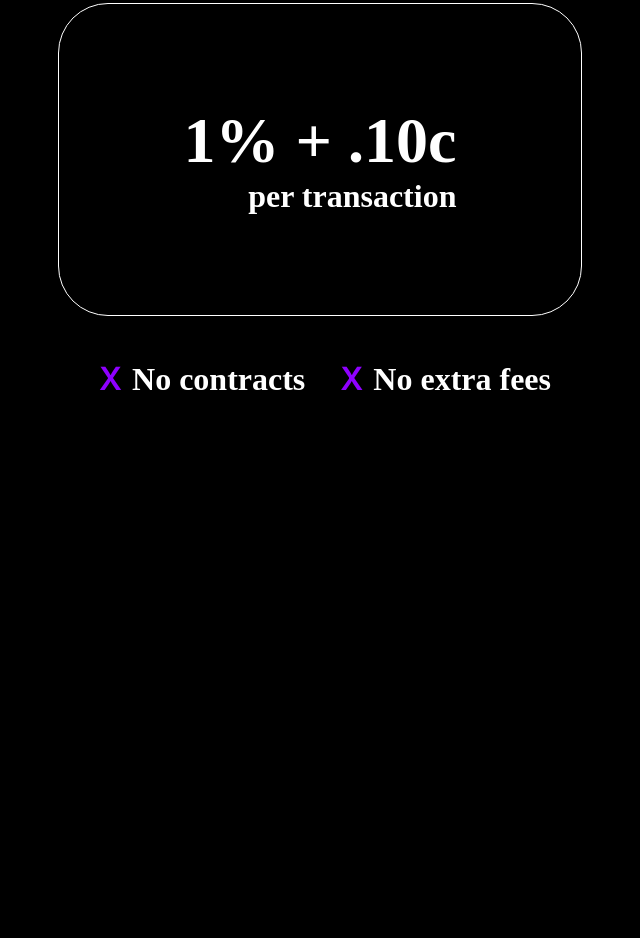
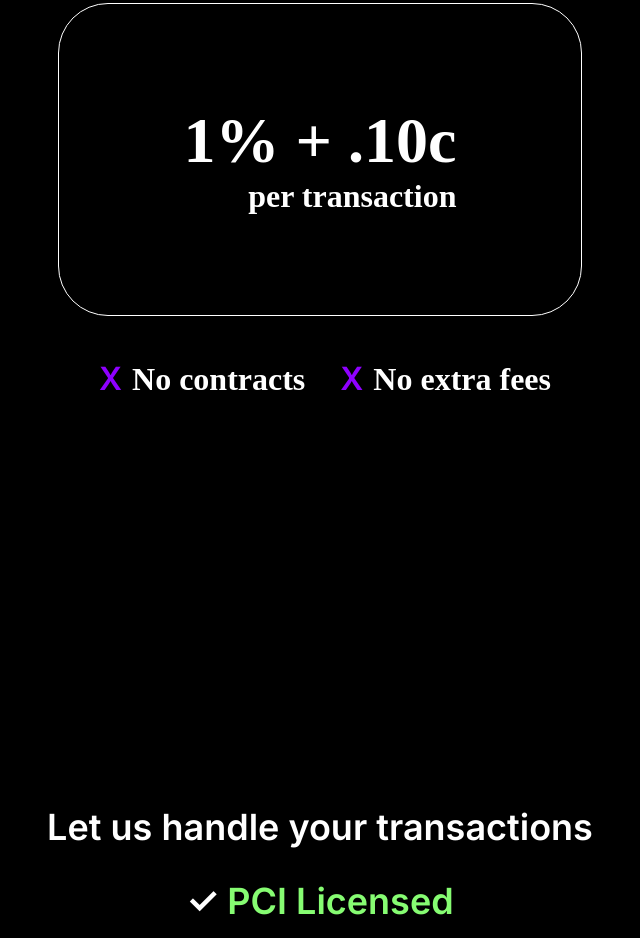
Before and after one commit to ZuesSSSSS/Zinzo, an Astro site: page / in a window 1280 px wide. Shown: the part 981-1919 px from the top of the page, without its empty margins (320-960 px from the left). Before the commit the page ends 1421 px from the top, so only its background shows below. Built offline with nearby package versions, Linux system fonts and the light colour scheme; Astro itself is replaced by a stand-in of ours.

Commit message:
Added visual of licensing

```diff
--- /dev/null
+++ b/src/components/ListLicensing.astro
@@ -0,0 +1,31 @@
+---
+---
+<div class='LicenseContainer'>
+	<h4>Let us handle your transactions</h4>
+	<h4>✓ <a class='greenText'>PCI Licensed</a></h4>
+</div>
+
+<style>
+	@media (max-width: 500px) {
+		.LicenseContainer h4 {
+			font-size: 24px !important;
+		}
+	}
+	.LicenseContainer {
+		display: flex;
+		justify-content: center;
+		align-items: center;
+		flex-direction: column;
+		font-family: 'Inter', sans-serif;
+		margin-top: 350px;
+
+	}
+	.LicenseContainer h4 {
+		color: white;
+		font-size: 36px;
+		margin: 15px;
+	}
+	.greenText {
+		color: #86FC72;
+	}
+</style>
--- a/src/pages/index.astro
+++ b/src/pages/index.astro
@@ -3,6 +3,7 @@ import Layout from '../layouts/Layout.astro';
 import Nav from '../components/Nav.astro';
 import Hero from '../components/Hero.astro';
 import Pricing from '../components/Pricing.astro';
+import ListLicensing from '../components/ListLicensing.astro';
 ---
 
 <Layout title='Zinzo | Payment Gateway' description='Zinzo has the best priced payment gateway in the world. Integrate Zinzo into your projects, websites, and apps.'>
@@ -10,7 +11,7 @@ import Pricing from '../components/Pricing.astro';
 	<Hero />
 	<!-- <DashboardScreen /> -->
 	<Pricing />
-	<!-- <ListLicensing /> -->
+	<ListLicensing />
 	<!-- <Footer /> -->
 </Layout>
 
```
